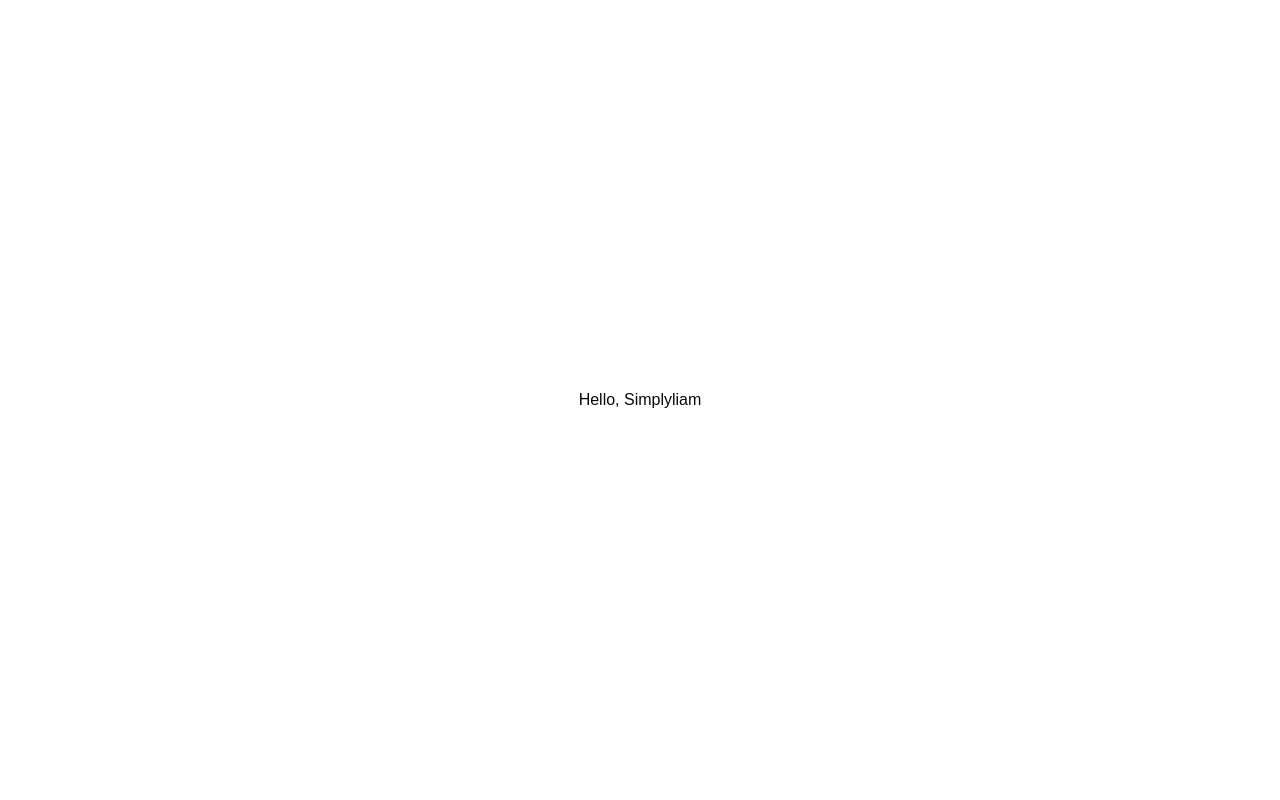
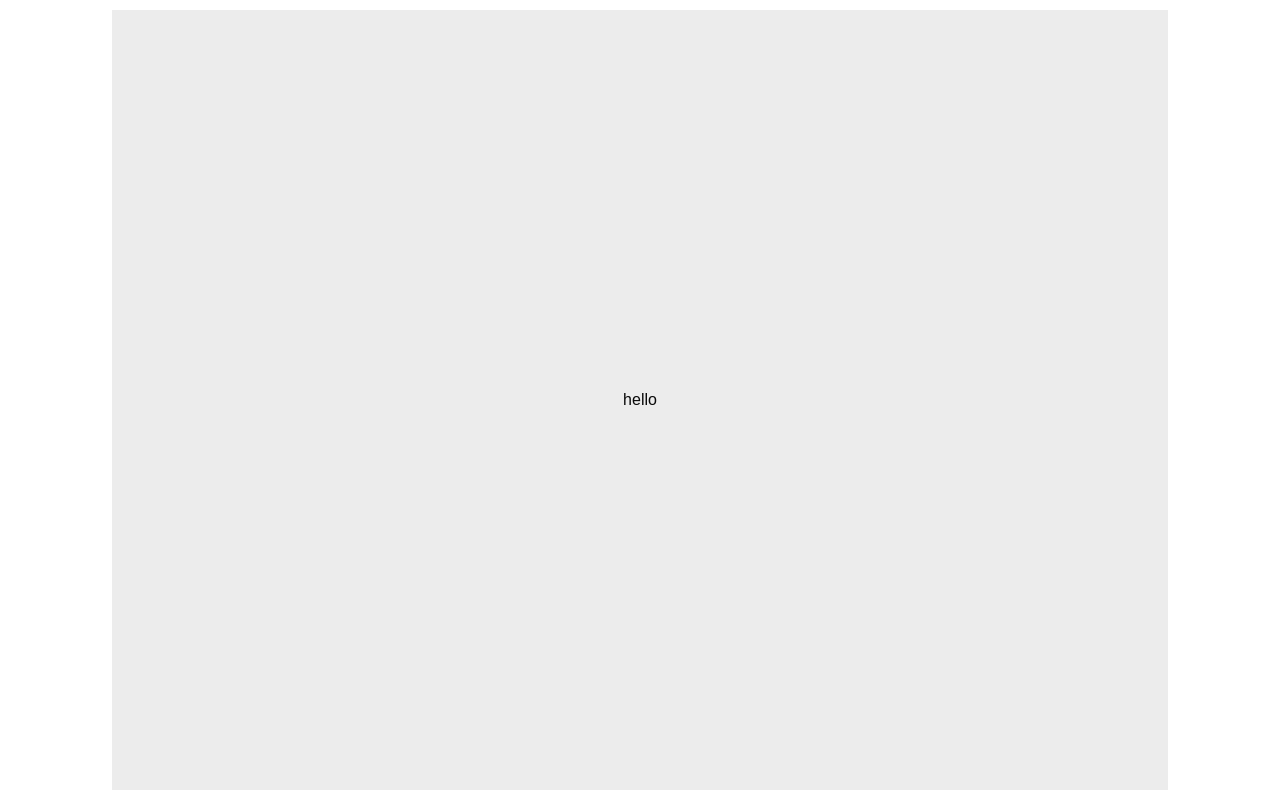
Before and after one commit to simplyyliam/simplyliam, a React (Vite) app: page / in a window 1280 px wide. Built offline with nearby package versions, Linux system fonts and the light colour scheme.

Commit message:
feat(main): Constrain standalone page layout for wide viewports

```diff
--- a/src/pages/standalone/main/page.tsx
+++ b/src/pages/standalone/main/page.tsx
@@ -1,7 +1,9 @@
 export default function Main() {
   return (
-    <div className="flex items-center justify-center w-full h-screen">
-      Hello, Simplyliam
-    </div>
-  )
+    <main className="flex min-h-dvh w-full justify-center sm:px-6 sm:py-2.5 md:px-10 lg:px-16">
+      <div className="flex items-center justify-center min-h-0 w-full max-w-264 flex-1 bg-[#ECECEC]" >
+        hello
+      </div>
+    </main>
+  );
 }
```
Also changed, not shown: 1 other file (tests, documents, lock files or other folders).
